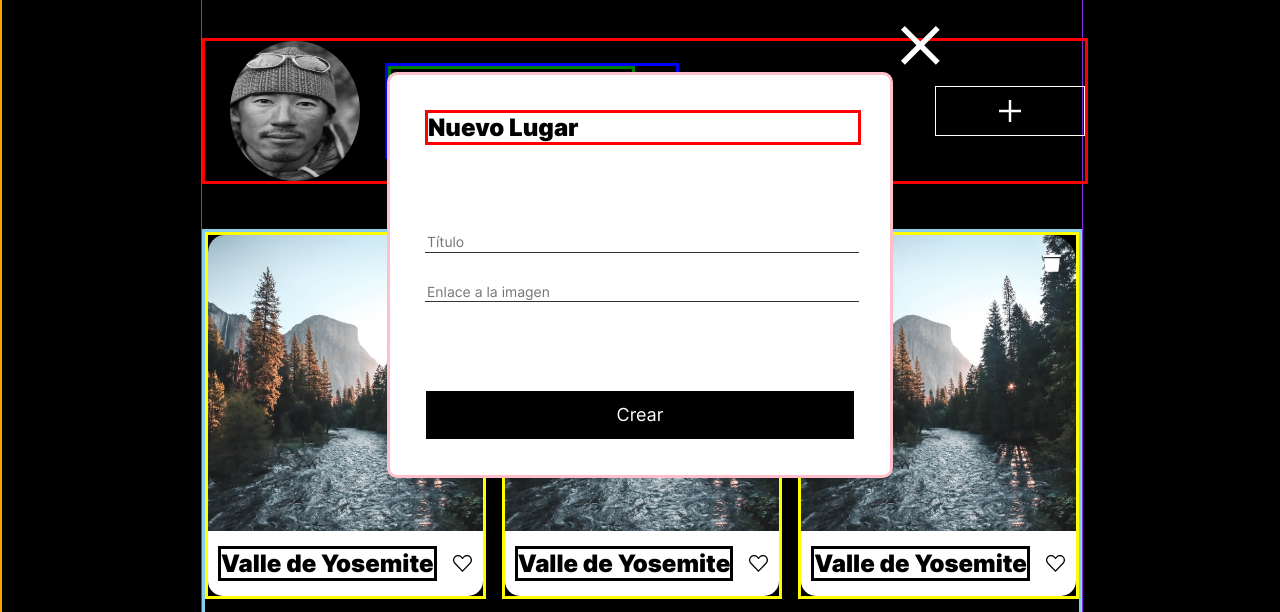
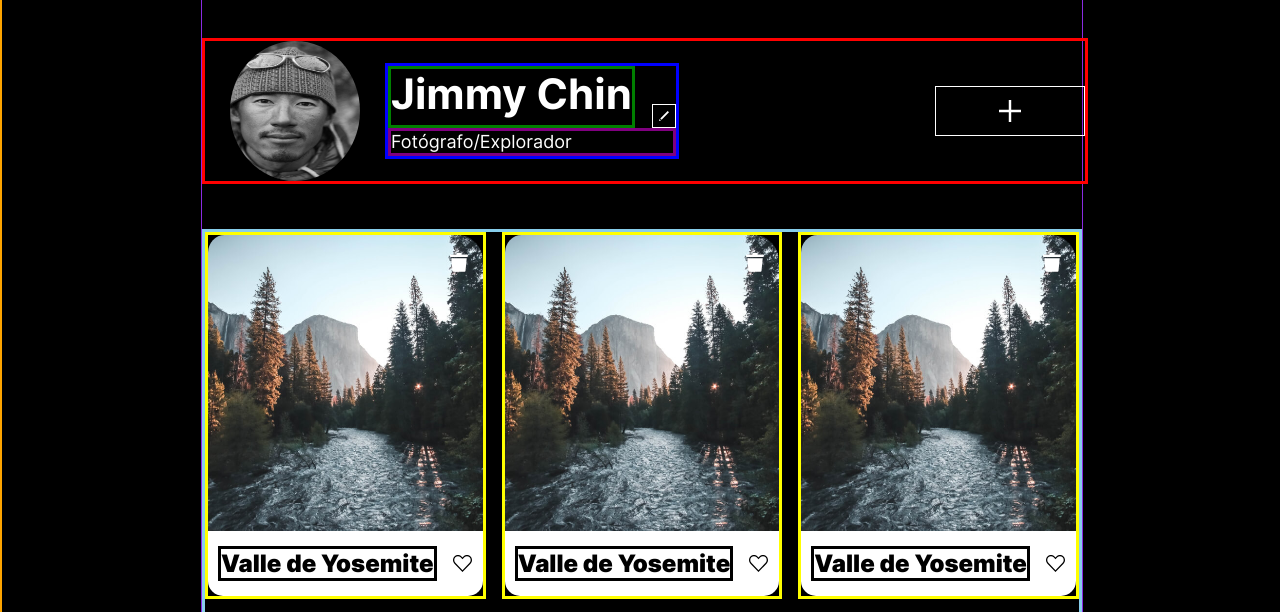
Before and after one commit to danva16/web_project_4_esp, a plain HTML site: page index.html in a window 1280 px wide. Shown: the part 125-737 px from the top of the page. Drawn offline with Linux system fonts and the light colour scheme.

Commit message:
feat: crear nuestro popup donde agregaremos nuestra postal

```diff
--- a/blocks/form-popup/__title/form-popup__title.css
+++ b/blocks/form-popup/__title/form-popup__title.css
@@ -1,8 +1,7 @@
 .form-popup__title {
-  border: red solid;
   width: 100%;
   margin: 0 auto;
   font-weight: 900;
-  font-size: 24px;
+  font-size: 30px;
   line-height: 1.21;
 }
--- /dev/null
+++ b/blocks/form-popup/_mode/form-popup_mode_disabled.css
@@ -0,0 +1,3 @@
+.form-popup_mode_disabled {
+  display: none;
+}
--- a/blocks/form-popup/form-popup.css
+++ b/blocks/form-popup/form-popup.css
@@ -3,7 +3,6 @@
   left: 50%;
   top: 50%;
   transform: translate(-50%, -50%);
-  border: solid 3px pink;
   display: flex;
   flex-direction: column;
   justify-content: space-between;
--- a/blocks/input/__text/input__text.css
+++ b/blocks/input/__text/input__text.css
@@ -2,4 +2,5 @@
   margin: 0;
   border-bottom: 1px solid #333333;
   width: 100%;
+  height: 28px;
 }
--- a/index.html
+++ b/index.html
@@ -64,7 +64,7 @@
       <footer class="footer">
         <p class="footer__copyright">&copy; 2023. Daniel Adan Nava Briseño</p>
       </footer>
-      <div class="form-popup">
+      <div class="form-popup form-popup_mode_disabled">
         <button class="button button__action_close"></button>
         <h2 class="form-popup__title">Nuevo Lugar</h2>
         <div class="input">
--- a/pages/index.css
+++ b/pages/index.css
@@ -23,6 +23,7 @@
 @import url('../blocks/input/__text/input__text.css');
 @import url('../blocks/input/__text/_type/input__text_type_image.css');
 @import url('../blocks/input/__text/_type/input__text_type_title.css');
+@import url('../blocks/form-popup/_mode/form-popup_mode_disabled.css');
 @import url('../blocks/button/button.css');
 @import url('../blocks/button/__action/button__action_add.css');
 @import url('../blocks/button/__action/button__action_close.css');
```
